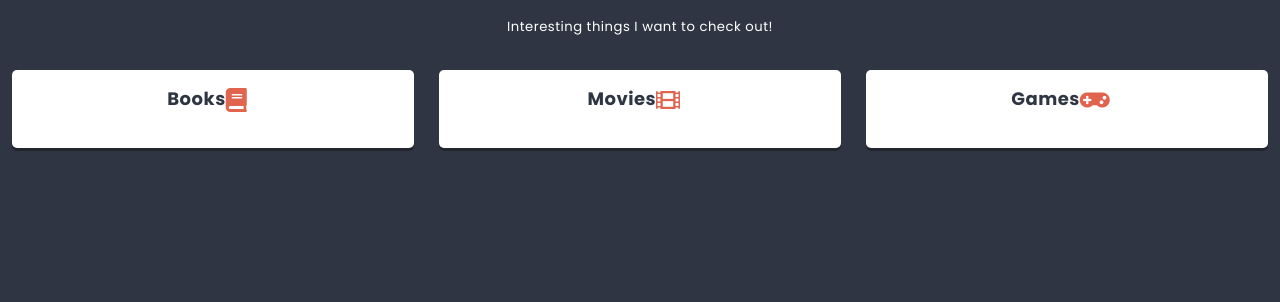
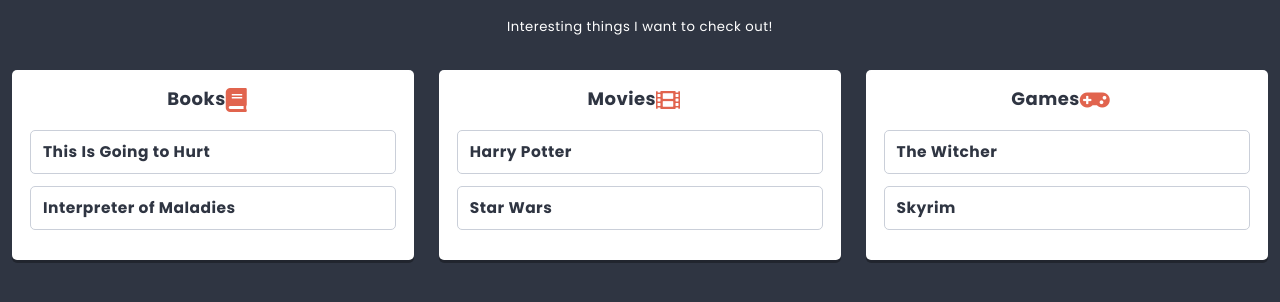
Before and after one commit to truepiotrek/learning-react, a React app: page / in a window 1280 px wide. Shown: the part 362-664 px from the top of the page. Built offline with nearby package versions, Linux system fonts and the light colour scheme.

Commit message:
finish migration of Column.js and Card.js to Redux

```diff
--- a/src/components/Column/Column.js
+++ b/src/components/Column/Column.js
@@ -1,7 +1,7 @@
 import React from 'react';
 import styles from './Column.scss';
 import PropTypes from 'prop-types';
-// import Card from '../Card/Card.js';
+import Card from '../Card/Card.js';
 // import Creator from '../Creator/Creator.js';
 // import {settings} from '../../data/dataStore';
 import Icon from '../Icon/Icon.js';
@@ -31,7 +31,7 @@
   }*/
 
   render() {
-    const {title, icon} = this.props;
+    const {title, icon, cards} = this.props;
     return (
       <section className={styles.component}>
         <h3 className={styles.title}>
@@ -40,10 +40,10 @@
             <Icon name={icon}/>
           </span>
         </h3>
-        {/*{this.state.cards.map(function (item) {
-          return <Card key={item.key} title={item.title}/>;
-        })}
-        <div className={styles.creator}>
+        {cards.map(columnData => (
+          <Card key={columnData.id} {...columnData} />
+        ))}
+        {/*<div className={styles.creator}>
           <Creator text={settings.cardCreatorText} action={title => this.addCard(title)}/>
         </div>*/}
       </section>
--- a/src/components/Column/ColumnContainer.js
+++ b/src/components/Column/ColumnContainer.js
@@ -1,10 +1,10 @@
 import {connect} from 'react-redux';
 import Column from './Column';
 
-export const getColumnsForList = ({cards}, columnId) => cards.filter(card => card.columnId == columnId);
+export const getCardsForColumn = ({cards}, columnId) => cards.filter(card => card.columnId == columnId);
 
 const mapStateToProps = (state, props) => ({
-  cards: getColumnsForList(state, props.id),
+  cards: getCardsForColumn(state, props.id),
 });
 
 export default connect(mapStateToProps)(Column);
--- a/src/components/List/List.js
+++ b/src/components/List/List.js
@@ -2,7 +2,7 @@
 import styles from './List.scss';
 import Hero from '../Hero/Hero.js';
 import PropTypes from 'prop-types';
-import Column from '../Column/Column.js';
+import Column from '../Column/ColumnContainer.js';
 import {settings} from '../../data/dataStore';
 import ReactHtmlParser from 'react-html-parser';
 //import Creator from '../Creator/Creator.js';
```
